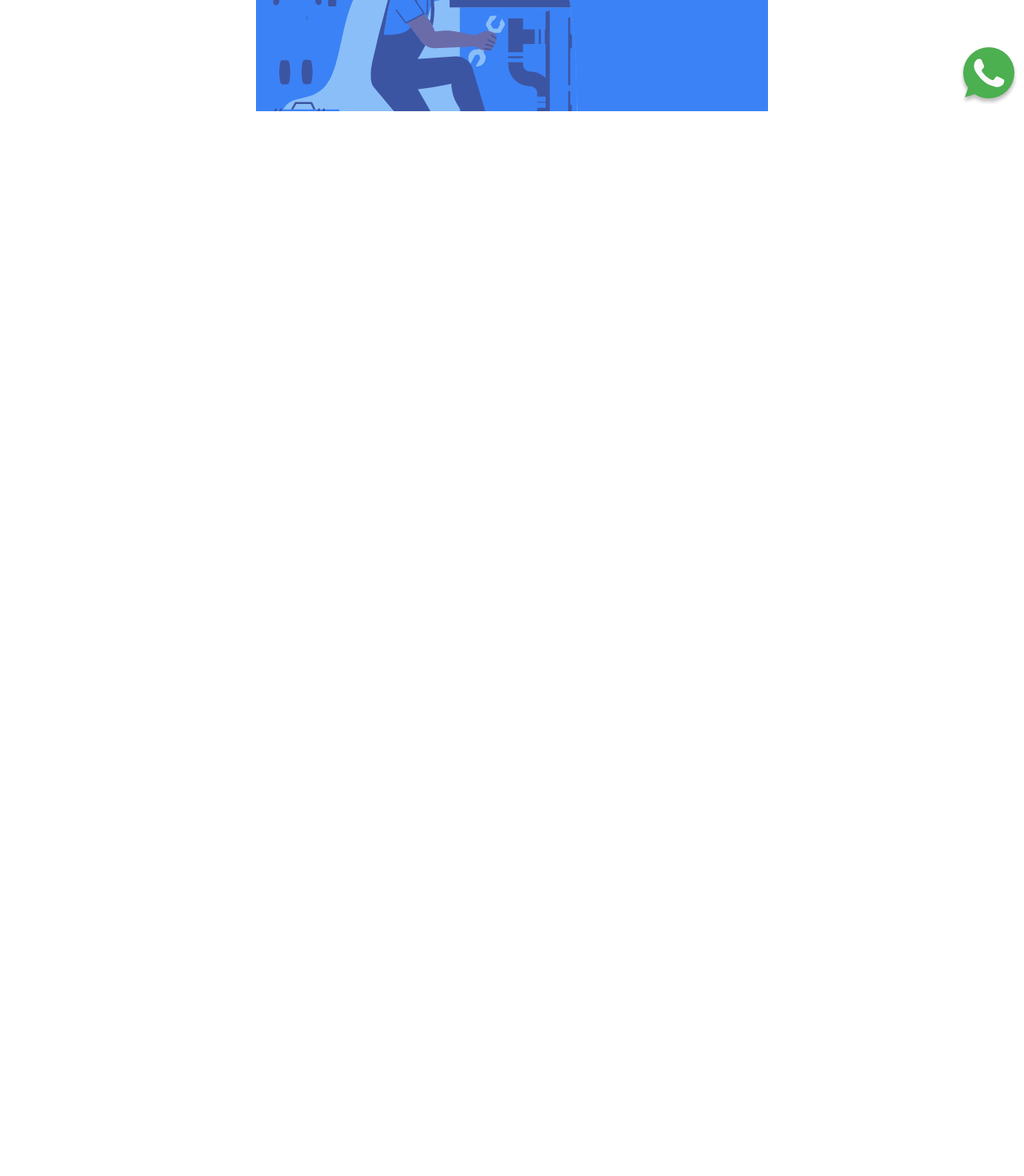
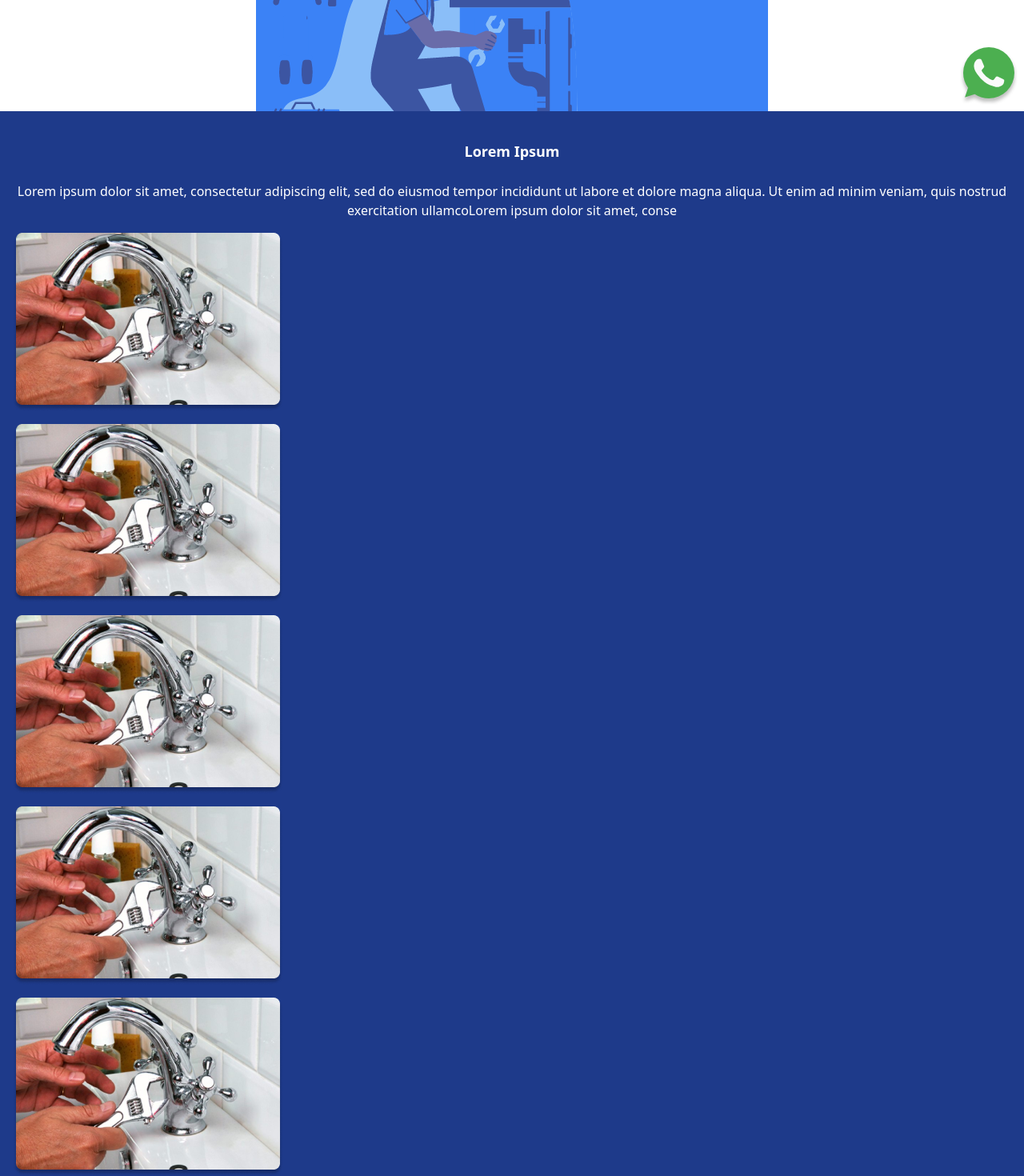
Before and after one commit to Tesam/services-pf, a React (Create React App) app: page / in a window 1280 px wide. Shown: the part 361-1831 px from the top of the page at 80% size. Before the commit the page ends 800 px from the top, so only its background shows below. Built offline with nearby package versions, Linux system fonts and the light colour scheme.

Commit message:
feat(app): add the services section

```diff
--- a/src/App.js
+++ b/src/App.js
@@ -1,4 +1,5 @@
 import whatsappIcon from './img/whatsapp-icon.svg';
+import plumberPhoto from './img/plumber-photo.png';
 import './App.css';
 
 function App() {
@@ -11,7 +12,17 @@ function App() {
         </a>
       </header>
       <main>
-        <section className="bg-secondary"></section>
+        <section className="bg-secondary">
+          <h2 className="text-white font-sans font-bold text-lg text-center pt-9">Lorem Ipsum</h2>
+          <p className="text-white font-sans text-center pt-6 pl-2 pr-2">Lorem ipsum dolor sit amet, consectetur adipiscing elit, sed do eiusmod tempor incididunt ut labore et dolore magna aliqua. Ut enim ad minim veniam, quis nostrud exercitation ullamcoLorem ipsum dolor sit amet, conse</p>
+          <div className="pl-4 pr-4">
+            <img alt="Imagen de plomero trabajando" src={plumberPhoto} className="mt-4"/>
+            <img alt="Imagen de plomero trabajando" src={plumberPhoto} className="mt-4"/>
+            <img alt="Imagen de plomero trabajando" src={plumberPhoto} className="mt-4"/>
+            <img alt="Imagen de plomero trabajando" src={plumberPhoto} className="mt-4"/>
+            <img alt="Imagen de plomero trabajando" src={plumberPhoto} className="mt-4"/>
+          </div>
+        </section>
         <section></section>
         <section className="bg-primary"></section>
       </main>
```
Also changed, not shown: src/img/plumber-photo.png (added), 1 other file (tests, documents, lock files or other folders).
